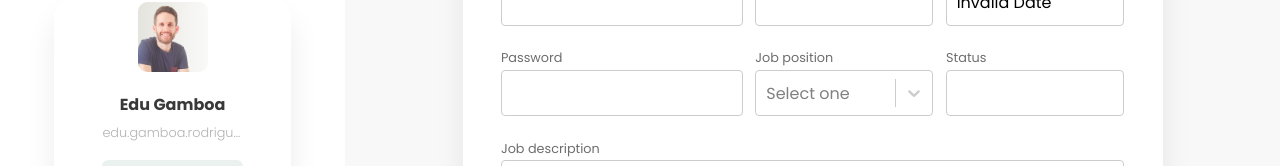
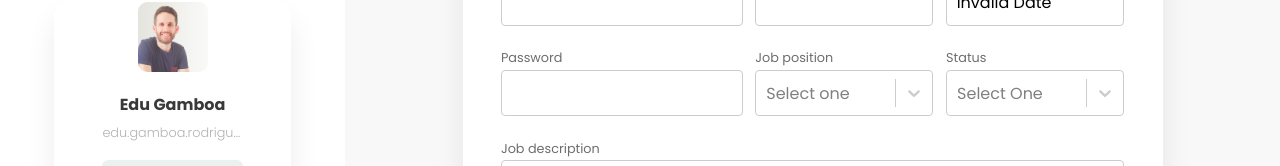
Before and after one commit to physiodevapp/dashboard-miranda, a React (Vite) app: page /users/new in a window 1280 px wide. Shown: the part 358-524 px from the top of the page. Built offline with nearby package versions, Linux system fonts and the light colour scheme; sample sign-in values are in the browser's storage.

Commit message:
feat: complete delete and create funcionality for user-form

```diff
--- a/src/pages/Booking/BookingPage.jsx
+++ b/src/pages/Booking/BookingPage.jsx
@@ -36,6 +36,8 @@ export const BookingPage = () => {
   const roomListRoomList = useSelector(roomListRoomListSelect)
   const [isLoading, setIsLoading] = useState(true);
 
+  const [canRedirectBack, setCanRedirectBack] = useState(false);
+
   const formatDatetime = (datetime) => {
     return new Date(Number(datetime)).toLocaleDateString("es-MX", {
       day: "2-digit",
@@ -69,7 +71,7 @@ export const BookingPage = () => {
 
         if (bookingListBooking && bookingId)
           setBooking(bookingListBooking);
-        else if (bookingId && bookingListBooking === null)
+        else if (canRedirectBack)
           navigate("/bookings");
 
         break;
--- a/src/pages/Room/RoomPage.jsx
+++ b/src/pages/Room/RoomPage.jsx
@@ -46,6 +46,8 @@ export const RoomPage = () => {
   const roomListError = useSelector(roomListErrorSelect);
   const [isLoading, setIsLoading] = useState(true);
 
+  const [canRedirectBack, setCanRedirectBack] = useState(false);
+
   const facilityOptions = ["Air conditioner", "High speed WiFi", "Breakfast", "Kitchen", "Cleaning", "Shower", "Grocery", "Single bed", "Shop near", "Towels"].map((facility) => ({
     value: facility,
     label: facility
@@ -82,6 +84,8 @@ export const RoomPage = () => {
                 cancellation_policy: formData.roomPolicy,
               }
 
+              setCanRedirectBack(true);
+
               roomListDispatch(roomListUpdateOneThunk({room: updateRoom, list: roomListRoomList}));
             } else {
               const newRoom = {
@@ -98,6 +102,8 @@ export const RoomPage = () => {
                 facilities: formData.roomFacilities.map((facility) => facility.value),
                 cancellation_policy: formData.roomPolicy
               }
+
+              setCanRedirectBack(true);
 
               roomListDispatch(roomListCreateOneThunk({room: newRoom, list: roomListRoomList}))
             }
@@ -126,6 +132,8 @@ export const RoomPage = () => {
           showConfirmButton: true,
           confirmButtonText: "Accept",
           didOpen: () => {
+            setCanRedirectBack(true);
+
             roomListDispatch(roomListDeleteOneThunk({id: roomId, list: roomListRoomList}));
           }
         });
@@ -155,7 +163,7 @@ export const RoomPage = () => {
               label: facility
             }))
           })
-        } else if (roomId && roomListRoom === null) {
+        } else if (canRedirectBack) {
           navigate("/rooms");
         }
         break;
--- a/src/pages/User/UserPage.jsx
+++ b/src/pages/User/UserPage.jsx
@@ -36,9 +36,16 @@ export const UserPage = () => {
   const userListError = useSelector(userListErrorSelect);
   const [isLoading, setIsLoading] = useState(true);
 
+  const [canRedirectBack, setCanRedirectBack] = useState(false);
+
   const jobOptions = ["Manager", "Reservation desk", "Room service"].map((job) => ({
     value: job,
     label: job
+  }))
+
+  const jobStatus = ["Active", "Inactive"].map((status) => ({
+    value: status.toLowerCase(),
+    label: status
   }))
 
   const formatDatetime = (datetime) => {
@@ -75,26 +82,31 @@ export const UserPage = () => {
                 email: formData.userEmail,
                 telephone: formData.userTel,
                 start_date: formData.userStartDate,
-                status: formData.userStatus,
+                status: formData.userStatus.value,
                 job_description: formData.userJobDescription,
-                job: formData.userJob.map((job) => job.value),
+                job: formData.userJob.value,
               }
 
-              //userListDispatch(userListUpdateOneThunk({user: updateUser, list: userListUserList}));
+              setCanRedirectBack(true);
+
+              userListDispatch(userListUpdateOneThunk({user: updateUser, list: userListUserList}));
             } else {
               const newUser = {
                 id: self.crypto.randomUUID(),
+                photo: "http://dummyimage.com/69x68.png/cc0000/ffffff",
                 first_name: formData.userFirstName,
                 last_name: formData.userLastName,
                 email: formData.userEmail,
                 telephone: formData.userTel,
                 start_date: formData.userStartDate,
-                status: formData.userStatus,
+                status: formData.userStatus.value,
                 job_description: formData.userJobDescription,
-                job: formData.userJob.map((job) => job.value)
+                job: formData.userJob.value
               }
 
-              //userListDispatch(userListCreateOneThunk({user: newUser, list: userListUserList}))
+              setCanRedirectBack(true);
+
+              userListDispatch(userListCreateOneThunk({user: newUser, list: userListUserList}))
             }
           }
         });
@@ -121,12 +133,20 @@ export const UserPage = () => {
           showConfirmButton: true,
           confirmButtonText: "Accept",
           didOpen: () => {
+            setCanRedirectBack(true);
+
             userListDispatch(userListDeleteOneThunk({id: userId, list: userListUserList}));
           }
         });
       }
     });
   }
+
+  useEffect(() => {
+    if (userId)
+      userListDispatch(userListReadOneThunk({id: userId, list: userListUserList}))
+
+  }, [userId])
 
   useEffect(() => {
     switch (userListStatus) {
@@ -148,9 +168,13 @@ export const UserPage = () => {
             userJob: {
               value: userListUser.job,
               label: userListUser.job
+            },
+            userStatus: {
+              value: userListUser.status,
+              label: userListUser.status
             }
           })
-        } else if (userId && userListUser === null) {
+        } else if (canRedirectBack) {
           navigate("/users");
         }
         break;
@@ -162,12 +186,6 @@ export const UserPage = () => {
         break;
     }
   }, [userListStatus])
-
-  useEffect(() => {
-    if (userId)
-      userListDispatch(userListReadOneThunk({id: userId, list: userListUserList}))
-
-  }, [userId])
 
   return (
     isLoading
@@ -313,10 +331,90 @@ export const UserPage = () => {
               </UserFormField>
               <UserFormField width="30%">
                 <FormFieldLabel htmlFor='userStatus'>Status</FormFieldLabel>
-                <FormInput
-                  disabled={!canEdit && user}
-                  style={{textTransform: "capitalize"}}
-                  { ...register("userStatus", { value: user?.status }) }/>
+                  <Controller
+                  name='userStatus'
+                  control={control}
+                  render={({ field }) => (
+                    <Select
+                      { ...field }
+                      closeMenuOnSelect={false}
+                      options={jobStatus}
+                      placeholder={"Select one"}
+                      isClearable
+                      isDisabled={!canEdit && user}
+                      styles={{
+                        container: (baseStyles, state) => ({
+                          ...baseStyles,
+                          width: "100%",
+                        }),
+                        valueContainer: (baseStyles, state) => ({
+                          ...baseStyles,
+                          gap: "0.2em",
+                          paddingTop: "0.35em",
+                          paddingBottom: "0.35em",
+                          textTransform: "capitalize",
+                        }),
+                        indicatorsContainer: (baseStyles, state) => ({
+                          ...baseStyles,
+                          cursor: "pointer",
+                          display: state.isDisabled
+                            ? "none"
+                            : baseStyles.display
+                        }),
+                        control: (baseStyles, state) => ({
+                          ...baseStyles,
+                          backgroundColor: "white",
+                          borderColor: state.isDisabled
+                            ? "white"
+                            : baseStyles.borderColor
+                        }),
+                        option: (baseStyles, state) => ({
+                          ...baseStyles,
+                          fontFamily: "Poppins",
+                          fontSize: "0.9rem",
+                          backgroundColor: state.isFocused
+                            ? "#EEF9F2"
+                            : baseStyles.backgroundColor
+                          ,
+                          ':hover': {
+                            ...baseStyles,
+                            fontSize: "0.9rem",
+                            color: "#135846",
+                            backgroundColor: "#EEF9F2",
+                          }
+                        }),
+                        multiValueLabel: (baseStyles, state) => ({
+                          ...baseStyles,
+                          color: "#135846",
+                          backgroundColor: "#EEF9F2",
+                          lineHeight: `${canEdit ? "1.4em" : "4em"}`,
+                          padding: state.isDisabled
+                            ? "0em 1em !important"
+                            : baseStyles.padding
+                          ,
+                          textAlign: "center",
+                          fontSize: "0.8rem",
+                          fontWeight: 600,
+                          fontFamily: "Poppins"
+                        }),
+                        multiValueRemove: (baseStyles, state) => ({
+                          ...baseStyles,
+                          color: "#135846",
+                          backgroundColor: "#EEF9F2",
+                          display: state.isDisabled
+                            ? "none"
+                            : baseStyles.display
+                          ,
+                          ':hover': {
+                            backgroundColor: "#135846",
+                            color: 'white',
+                            cursor: "pointer"
+                          },
+                        }),
+                      }}
+                    />
+                    )}
+                  />
               </UserFormField>
               <UserFormField width="100%">
                 <FormFieldLabel htmlFor="userJobDescription">Job description</FormFieldLabel>
```
